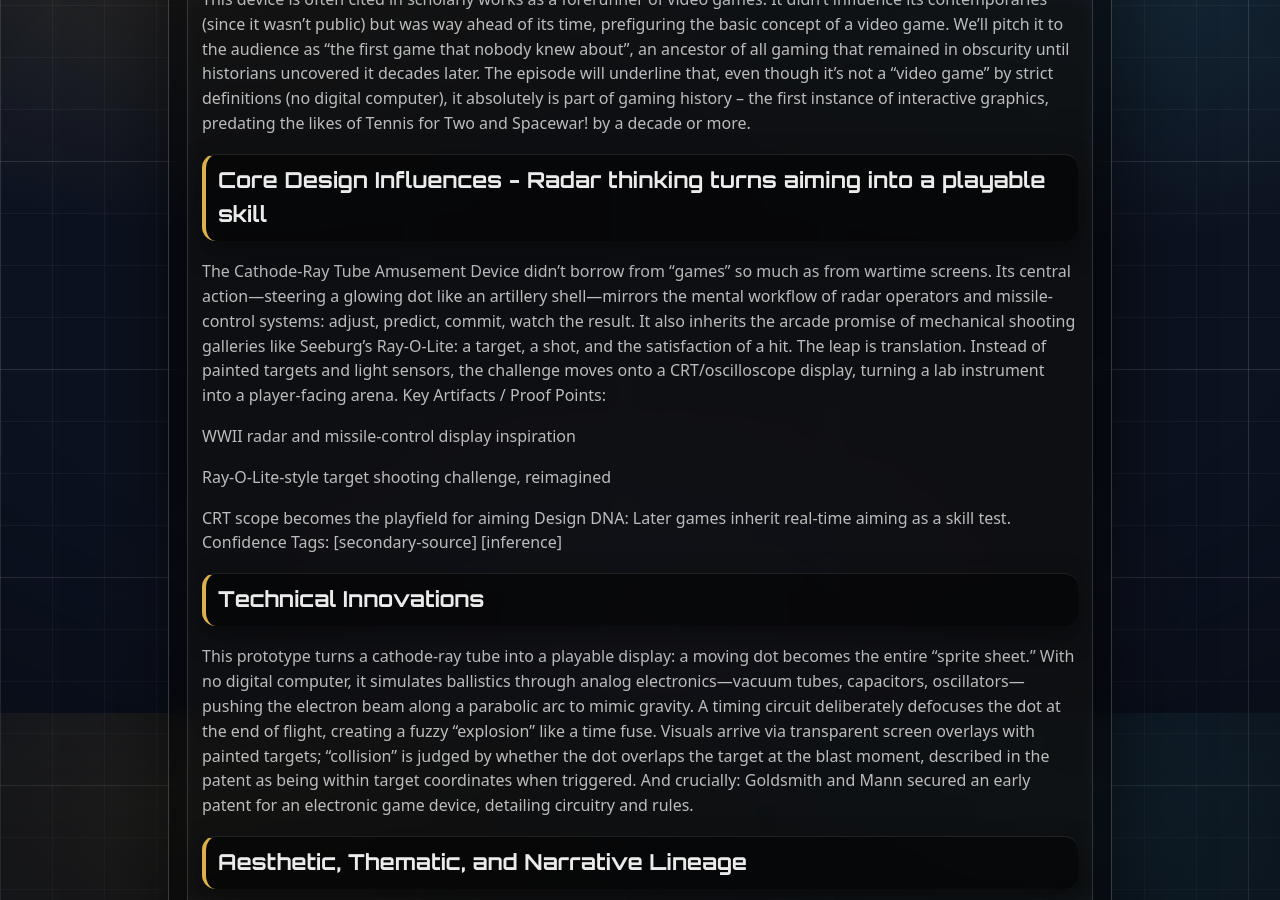
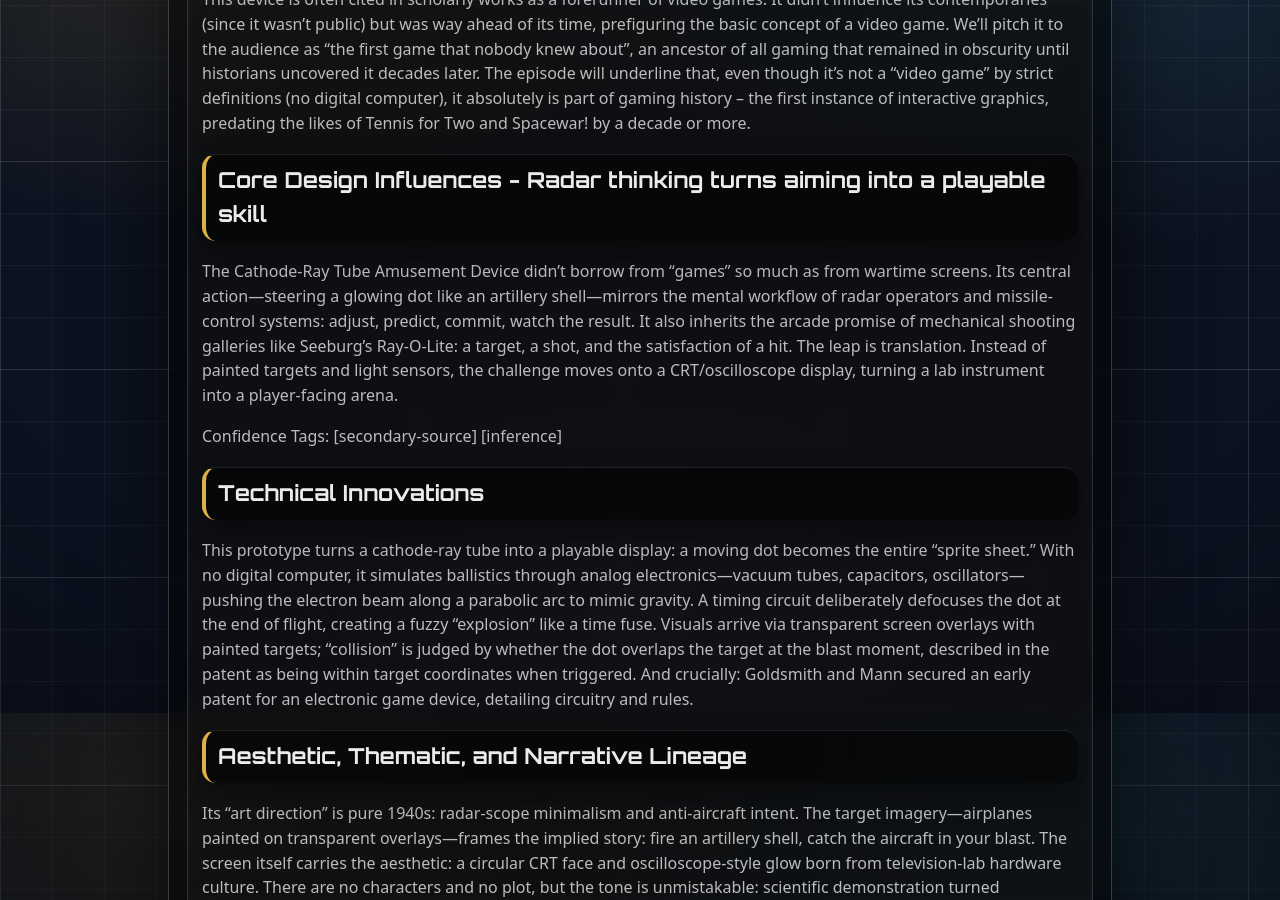
Before and after one commit to BacchusA/savefileone-archive, a Jekyll site: the page built from _games/1947-cathode-ray-tube-amusement-device.md, in a window 1280 px wide and 900 px high, scrolled down 1087 px. Built offline with Jekyll 4.4.1, drawn with Linux system fonts in a browser that asks for light colours.

Commit message:
Update 1947-cathode-ray-tube-amusement-device.md

```diff
--- a/_games/1947-cathode-ray-tube-amusement-device.md
+++ b/_games/1947-cathode-ray-tube-amusement-device.md
@@ -45,14 +45,7 @@ This device is often cited in scholarly works as a forerunner of video games. It
 
 ## Core Design Influences - Radar thinking turns aiming into a playable skill
 The Cathode-Ray Tube Amusement Device didn’t borrow from “games” so much as from wartime screens. Its central action—steering a glowing dot like an artillery shell—mirrors the mental workflow of radar operators and missile-control systems: adjust, predict, commit, watch the result. It also inherits the arcade promise of mechanical shooting galleries like Seeburg’s Ray-O-Lite: a target, a shot, and the satisfaction of a hit. The leap is translation. Instead of painted targets and light sensors, the challenge moves onto a CRT/oscilloscope display, turning a lab instrument into a player-facing arena.
-Key Artifacts / Proof Points:
 
-WWII radar and missile-control display inspiration
-
-Ray-O-Lite-style target shooting challenge, reimagined
-
-CRT scope becomes the playfield for aiming
-Design DNA: Later games inherit real-time aiming as a skill test.
 Confidence Tags: [secondary-source] [inference]
 
 ## Technical Innovations
```
